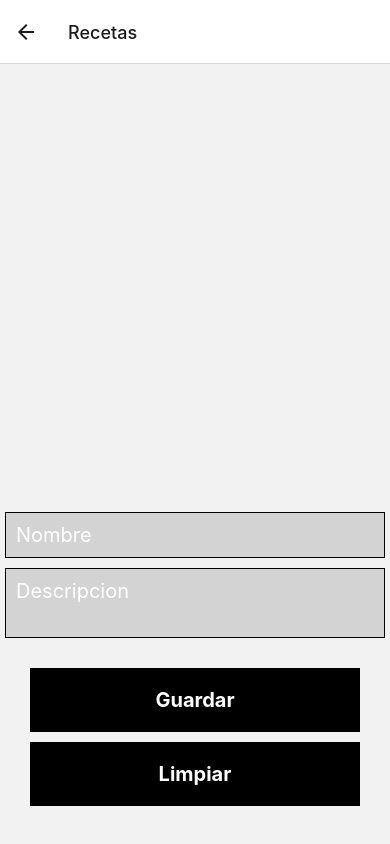
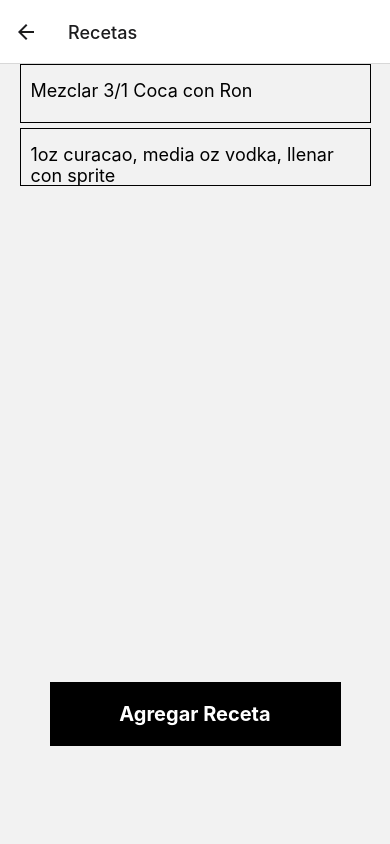
Before and after one commit to sotech/bart-drink, a React Native app: screen /Recetas in a window 390 px wide. Built offline with nearby package versions, Linux system fonts and the light colour scheme.

Commit message:
Agregada RecetaScreen Refactor a RecetasScreen

```diff
--- a/App.js
+++ b/App.js
@@ -1,11 +1,10 @@
 import * as React from 'react';
-import HomeScreen from './src/screens/HomeScreen';
 import { NavigationContainer } from '@react-navigation/native';
 import { createNativeStackNavigator } from '@react-navigation/native-stack';
+//Screens
+import HomeScreen from './src/screens/HomeScreen';
 import RecetasScreen from './src/screens/RecetasScreen';
-
-
-
+import RecetaScreen from './src/screens/RecetaScreen';
 
 const Stack = createNativeStackNavigator();
 
@@ -15,6 +14,7 @@ function App() {
       <Stack.Navigator>
         <Stack.Screen name="Home" component={HomeScreen} />
         <Stack.Screen name="Recetas" component={RecetasScreen} />
+        <Stack.Screen name="Receta" component={RecetaScreen} />
       </Stack.Navigator>
     </NavigationContainer>
   );
--- /dev/null
+++ b/src/screens/RecetaScreen.js
@@ -0,0 +1,15 @@
+//Para el ingreso de una receta en particular
+import React from 'react';
+import {Text,StyleSheet,View} from 'react-native';
+
+const RecetaScreen = () => {
+  return(
+    <View>
+      <Text>Receta Screen</Text>
+    </View>
+  )
+}
+
+const styles = StyleSheet.create({});
+
+export default RecetaScreen
--- a/src/screens/RecetasScreen.js
+++ b/src/screens/RecetasScreen.js
@@ -2,10 +2,9 @@ import React,{useState,useEffect} from 'react';
 import { Text, View, TextInput, TouchableOpacity, ScrollView, StyleSheet} from 'react-native';
 import Receta from '../components/Receta';
 import RecetasAPI from '../utils/RecetasAPI';
+import Screens from '../utils/Screens';
 
-const RecetasScreen = () => {
-  const [nombre, setNombre] = useState('');
-  const [descripcion, setDescripcion] = useState('');
+const RecetasScreen = ({navigation}) => {
   const [recetas,setRecetas] = useState([]);
 
   useEffect(()=>{
@@ -13,90 +12,53 @@ const RecetasScreen = () => {
   },[])
 
   const PopulateRecetas = async() => {
-    const recetasData = await RecetasAPI.GetRecetas();
+    //const recetasData = await RecetasAPI.GetRecetas();
+    const recetasData = [
+      {
+        titulo:'Cuba libre',
+        ingredientes:['Coca-Cola','Ron'],
+        descripcion:'Mezclar 3/1 Coca con Ron'
+      },{
+        titulo: 'Coctel azul',
+        ingredientes: ['Curacao azul', 'Vodka', 'Sprite'],
+        descripcion: '1oz curacao, media oz vodka, llenar con sprite'
+      }
+    ]
     setRecetas(recetasData);
   }
 
-  const handleNombreChange = (v) => {
-    setNombre(v);
-  }
-
-  const handleDescripcionChange = (v) => {
-    setDescripcion(v);
-  }
-
-  const handleShowData = async() => {
-    const recetas = await RecetasAPI.GetRecetas();
-    console.log(recetas);
-  }
-
-  const AddRecipeToList = (recetaNueva) =>{
+  const addRecipeToList = (recetaNueva) =>{
     setRecetas(prevRecetas =>{
       prevRecetas.push(recetaNueva);
       return prevRecetas;
     })
   }
-  const handleSubmit = async() => {
-    AddRecipeToList({nombre,descripcion});
-    await RecetasAPI.SaveRecetas(recetas);
-    console.log('Data saved!');
-    ResetFields();
-  }
 
-  const ResetFields = () => {
-    setNombre('');
-    setDescripcion('');
-  }
-
-  const handleClearData = async() =>{
-    await RecetasAPI.ClearRecetas();
-    PopulateRecetas();
+  const handleAgregarReceta = async() => {
+    navigation.navigate(Screens.RECETA)
   }
 
   return(
     <View style={styles.container}>
-      <ScrollView
-      style={styles.recetasContainer}>
-        {recetas.map(receta => {
-          return <Receta key={receta.nombre} nombre={receta.nombre} descripcion={receta.descripcion} />
-        })}
-      </ScrollView>
+      <View style={styles.recetasContainer}>
+        <ScrollView style={styles.recetasScrollContainer}>
+          {recetas.map(r => {
+            return <Receta
+            key={r.titulo}
+            titulo={r.titulo}
+            ingredientes={r.ingredientes}
+            descripcion={r.descripcion}
+            />
+          })}
+        </ScrollView>
+      </View>
       <View style={styles.menuContainer}>
-        <View style={styles.inputContainer}>
-          <TextInput
-            value={nombre}
-            style={styles.input}
-            placeholder={'Nombre'}
-            onChangeText = {handleNombreChange}
-          />
-          <TextInput
-            value={descripcion}
-            style={styles.input}
-            multiline={true}
-            placeholder={'Descripcion'}
-            onChangeText={handleDescripcionChange}
-          />
-        </View>
         <View style={styles.buttonContainer}>
           <TouchableOpacity
-            onPress={handleSubmit}
+            onPress={handleAgregarReceta}
             style={styles.button}
           >
-            <Text style={styles.buttonText}>Guardar</Text>
-          </TouchableOpacity>
-          {/*
-          <TouchableOpacity
-            onPress={handleShowData}
-            style={styles.button}
-          >
-            <Text style={styles.buttonText}>Mostrar</Text>
-          </TouchableOpacity>
-          */}
-          <TouchableOpacity
-            onPress={handleClearData}
-            style={styles.button}
-          >
-            <Text style={styles.buttonText}>Limpiar</Text>
+            <Text style={styles.buttonText}>Agregar Receta</Text>
           </TouchableOpacity>
         </View>
       </View>
@@ -119,10 +81,14 @@ const styles = StyleSheet.create({
   menuContainer:{
     flex:1,
     justifyContent:'center',
+    marginHorizontal: '5%',
   },
   recetasContainer:{
+    flex:2,
+    marginHorizontal:'5%',
+  },
+  recetasScrollContainer:{
     flex:1,
-    marginHorizontal:'5%',
   },
   inputContainer:{
     marginVertical:20,
--- a/src/utils/Screens.js
+++ b/src/utils/Screens.js
@@ -1,4 +1,5 @@
 export default{
   HOME:'Home',
-  RECETAS:'Recetas'
+  RECETAS:'Recetas',
+  RECETA:'Receta'
 }
```
